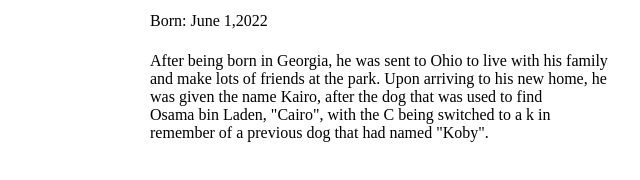
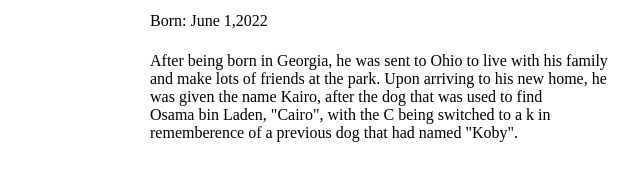
Before and after one commit to Bigfootalien/Kairo-the-Dog, a plain HTML site: page Biography.html in a window 1280 px wide. Shown: the part 204-384 px from the top of the page, 0-640 px from the left. Drawn offline with Linux system fonts and the light colour scheme.

Commit message:
Update Biography.html

```diff
--- a/Biography.html
+++ b/Biography.html
@@ -22,7 +22,7 @@
       and make lots of friends at the park. Upon arriving to his new home, he<br>
       was given the name Kairo, after the dog that was used to find<br>
       Osama bin Laden, "Cairo", with the C being switched to a k in<br>
-      remember of a previous dog that had named "Koby".</p>
+      rememberence of a previous dog that had named "Koby".</p>
 
   </body>
 
```
